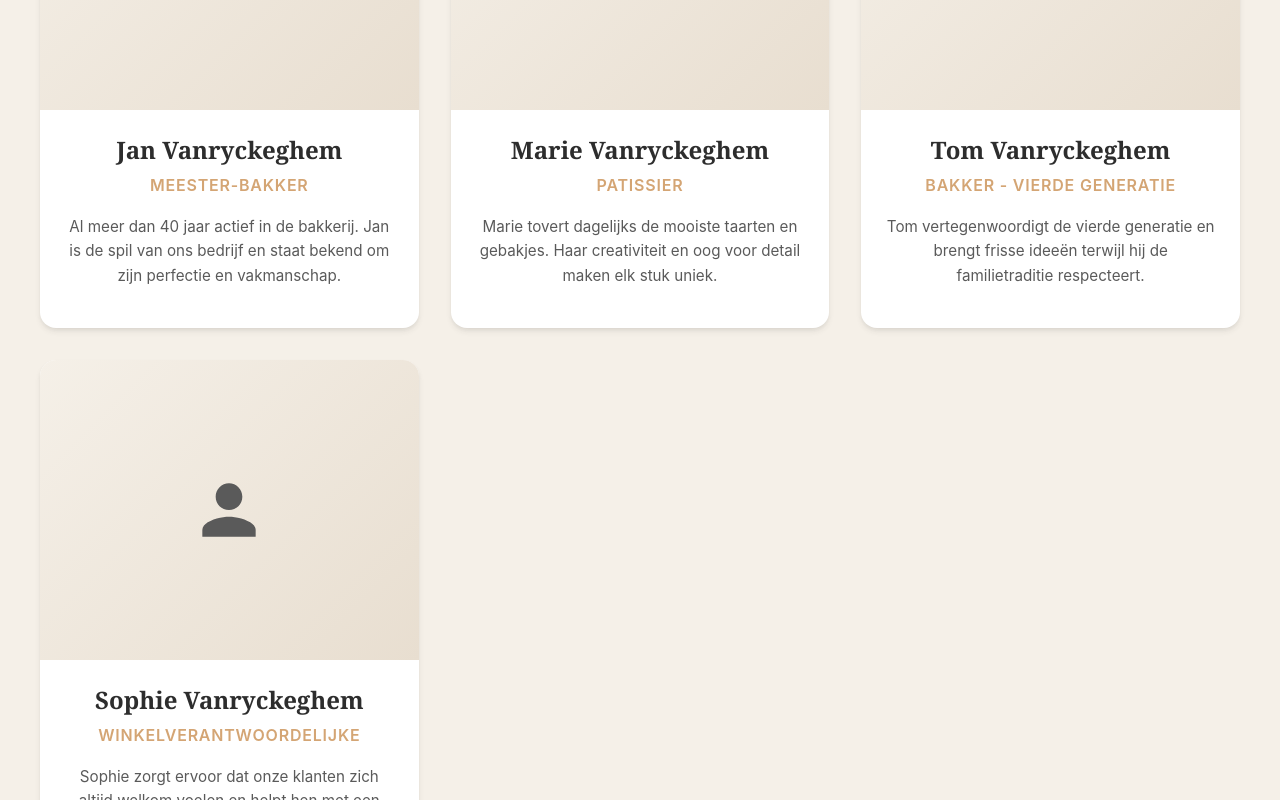
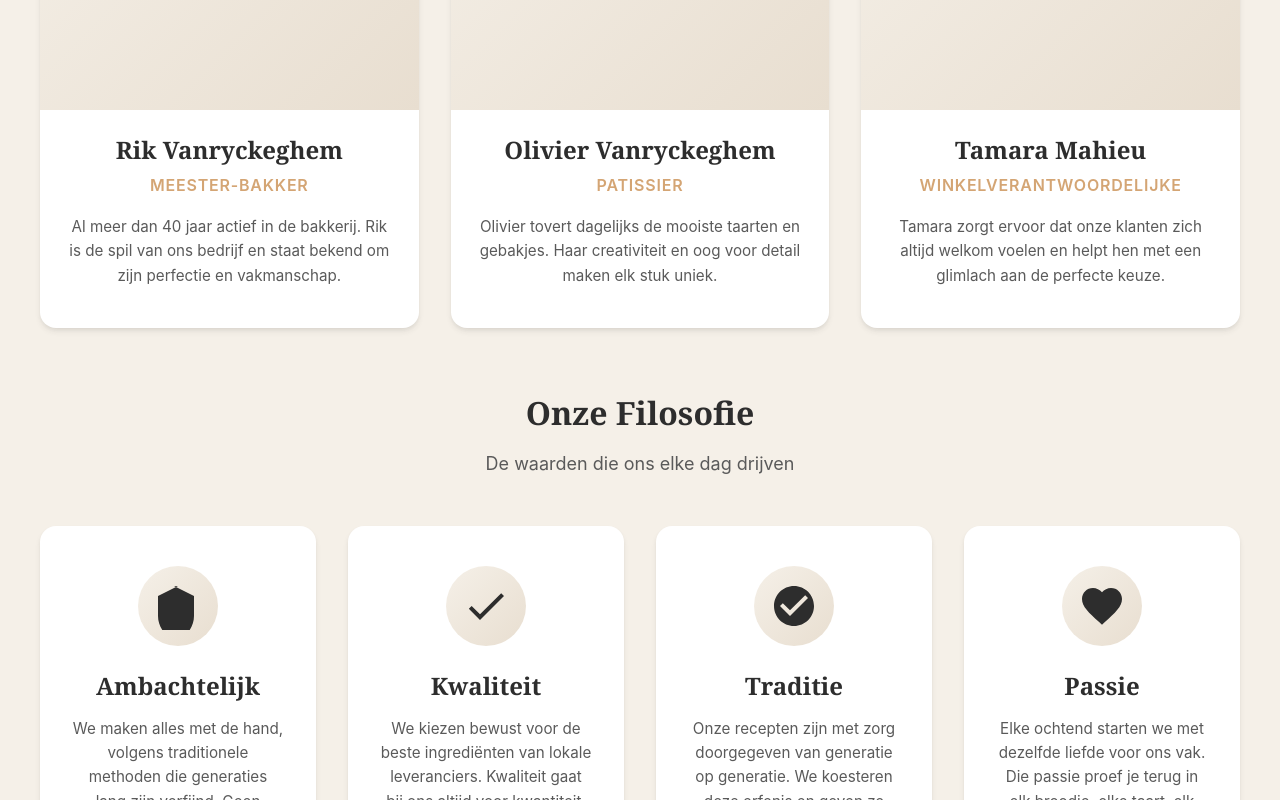
Before and after one commit to SanderVanryckeghem/bakkerij_vanryckeghem, an Angular app in the folder bakkerij_vanryckeghem/: page /over-ons in a window 1280 px wide. Shown: the part 2780-3580 px from the top of the page. Built offline with nearby package versions, Linux system fonts and the light colour scheme.

Commit message:
Update over ons page with up to date info

```diff
--- a/bakkerij_vanryckeghem/src/app/features/over-ons/over-ons/over-ons.ts
+++ b/bakkerij_vanryckeghem/src/app/features/over-ons/over-ons/over-ons.ts
@@ -52,24 +52,19 @@ export class OverOns {
 
   team: TeamMember[] = [
     {
-      name: 'Jan Vanryckeghem',
+      name: 'Rik Vanryckeghem',
       role: 'Meester-Bakker',
-      description: 'Al meer dan 40 jaar actief in de bakkerij. Jan is de spil van ons bedrijf en staat bekend om zijn perfectie en vakmanschap.'
+      description: 'Al meer dan 40 jaar actief in de bakkerij. Rik is de spil van ons bedrijf en staat bekend om zijn perfectie en vakmanschap.'
     },
     {
-      name: 'Marie Vanryckeghem',
+      name: 'Olivier Vanryckeghem',
       role: 'Patissier',
-      description: 'Marie tovert dagelijks de mooiste taarten en gebakjes. Haar creativiteit en oog voor detail maken elk stuk uniek.'
+      description: 'Olivier tovert dagelijks de mooiste taarten en gebakjes. Haar creativiteit en oog voor detail maken elk stuk uniek.'
     },
     {
-      name: 'Tom Vanryckeghem',
-      role: 'Bakker - Vierde Generatie',
-      description: 'Tom vertegenwoordigt de vierde generatie en brengt frisse ideeën terwijl hij de familietraditie respecteert.'
-    },
-    {
-      name: 'Sophie Vanryckeghem',
+      name: 'Tamara Mahieu',
       role: 'Winkelverantwoordelijke',
-      description: 'Sophie zorgt ervoor dat onze klanten zich altijd welkom voelen en helpt hen met een glimlach aan de perfecte keuze.'
+      description: 'Tamara zorgt ervoor dat onze klanten zich altijd welkom voelen en helpt hen met een glimlach aan de perfecte keuze.'
     }
   ];
 
--- a/bakkerij_vanryckeghem/src/app/shared/services/content.service.ts
+++ b/bakkerij_vanryckeghem/src/app/shared/services/content.service.ts
@@ -121,7 +121,7 @@ export class ContentService {
     },
     openingHours: OPENING_HOURS,
     socialMedia: {
-      facebook: 'https://facebook.com/bakkerijvanryckeghem'
+      facebook: 'https://www.facebook.com/profile.php?id=100063177612572'
     }
   };
 
```
